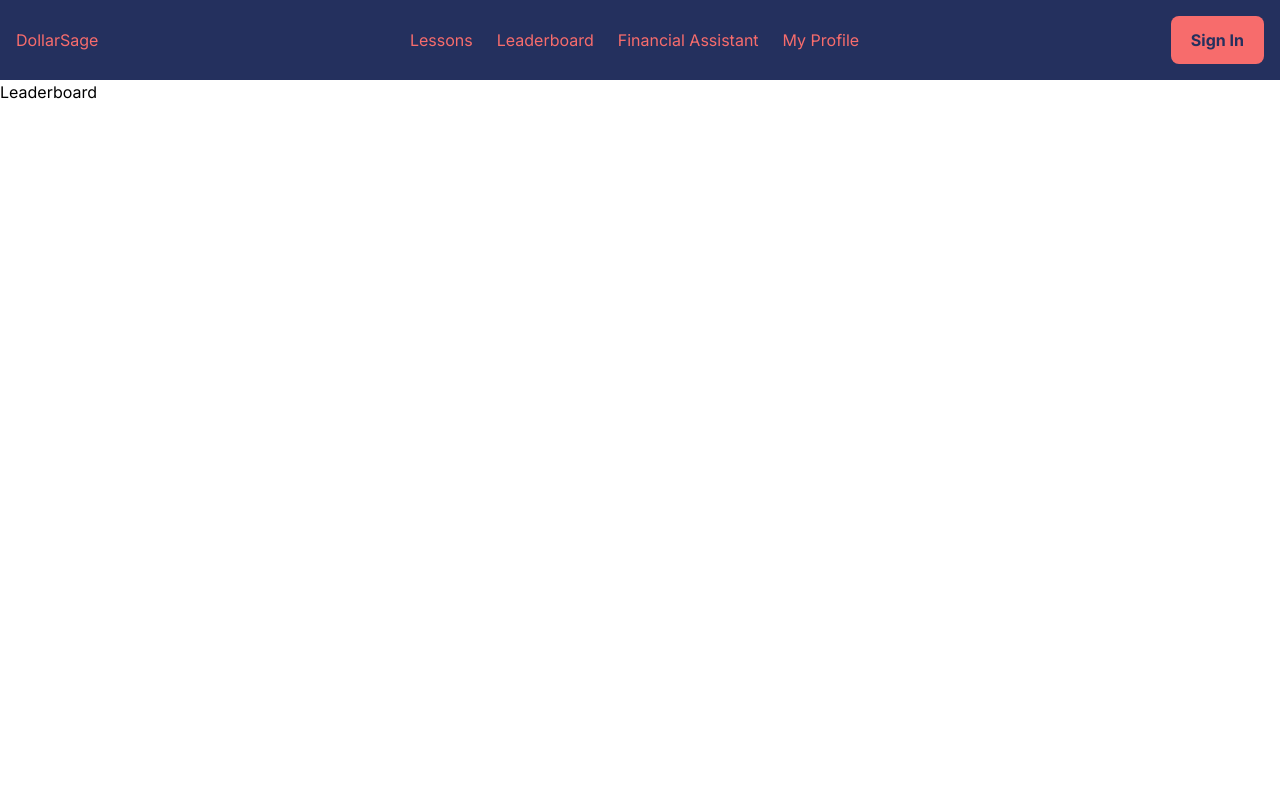
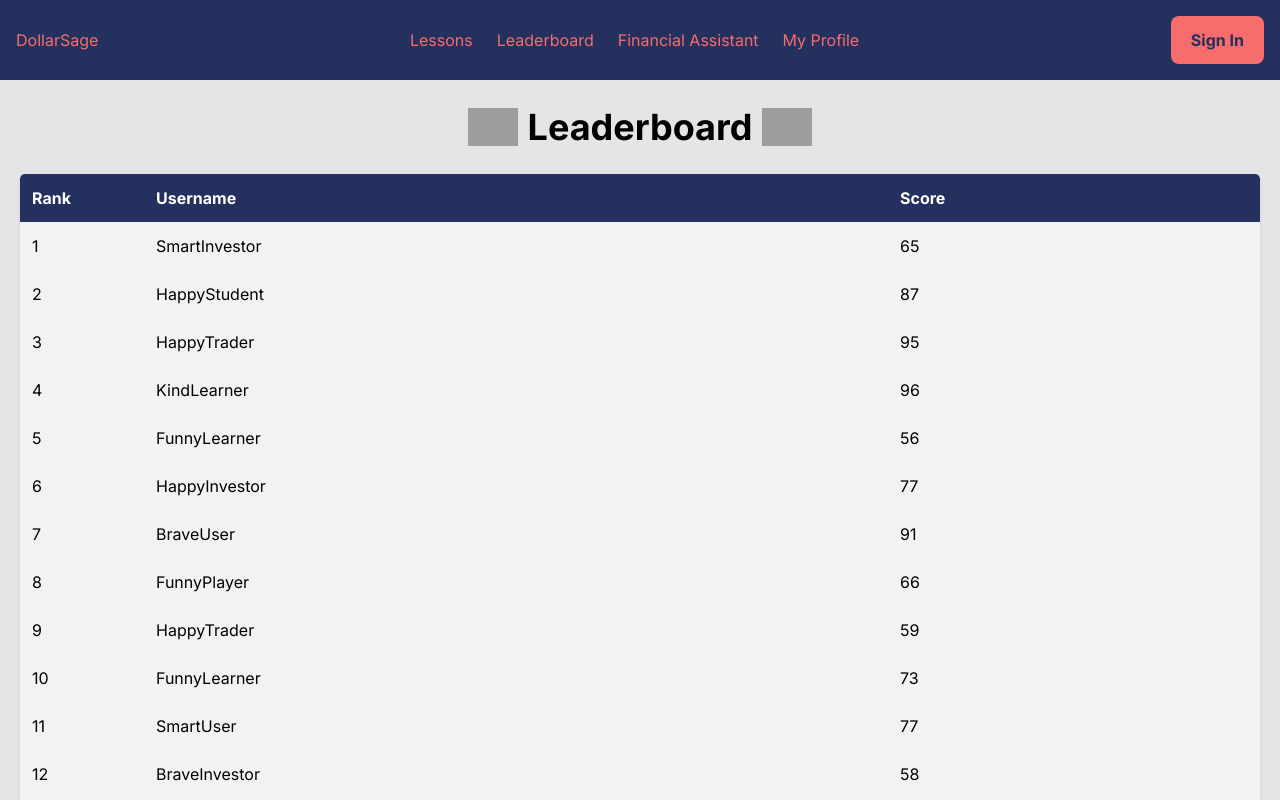
Before and after one commit to bmka20/DollarSage, a Next.js app in the folder dollarsage-app/: page /leaderboard in a window 1280 px wide. Shown: the top 800 px of the page. Built offline with nearby package versions, Linux system fonts and the light colour scheme; grey boxes are pictures that could not be loaded.

Commit message:
luka's leaderboard commits

```diff
--- a/dollarsage-app/app/leaderboard/page.tsx
+++ b/dollarsage-app/app/leaderboard/page.tsx
@@ -1,9 +1,129 @@
-import React from 'react'
+"use client"
+import React from 'react';
 
-const Leaderboard = () => {
+const generateRandomUsername = () => {
+  const adjectives = ['Happy', 'Lucky', 'Smart', 'Brave', 'Clever', 'Kind', 'Funny', 'Wise'];
+  const nouns = ['User', 'Player', 'Gamer', 'Student', 'Saver', 'Trader', 'Investor', 'Learner'];
+  const randomAdjective = adjectives[Math.floor(Math.random() * adjectives.length)];
+  const randomNoun = nouns[Math.floor(Math.random() * nouns.length)];
+  return `${randomAdjective}${randomNoun}`;
+};
+
+const generateRandomScore = () => {
+  return Math.floor(Math.random() * 51) + 50;
+};
+
+const generateLeaderboardData = () => {
+  const leaderboardData = [];
+  for (let i = 0; i < 25; i++) {
+    const username = generateRandomUsername();
+    const score = generateRandomScore();
+    leaderboardData.push({ username, score });
+  }
+  return leaderboardData;
+};
+
+const Leaderboard: React.FC = () => {
+  const leaderboardData = generateLeaderboardData();
+
   return (
-    <div>Leaderboard</div>
-  )
-}
+    <div className="leaderboard-container">
+      <div className="leaderboard-header">
+        <img src="/Users/lukaemeribe/Desktop/DollarSage/DollarSage/dollarsage-app/app/leaderboard/crown.png" alt="Crown" className="crown-image left" />
+        <h1 className="leaderboard-title">Leaderboard</h1>
+        <img src="/Users/lukaemeribe/Desktop/DollarSage/DollarSage/dollarsage-app/app/leaderboard/crown.png" alt="Crown" className="crown-image right" />
+      </div>
+      <table className="leaderboard-table">
+        <thead>
+          <tr>
+            <th>Rank</th>
+            <th>Username</th>
+            <th>Score</th>
+          </tr>
+        </thead>
+        <tbody>
+          {leaderboardData.map((user, index) => (
+            <tr key={user.username}>
+              <td className="rank-column">{index + 1}</td>
+              <td className="username-column">{user.username}</td>
+              <td className="score-column">{user.score}</td>
+            </tr>
+          ))}
+        </tbody>
+      </table>
 
-export default Leaderboard
+      <style jsx>{`
+        .leaderboard-container {
+          display: flex;
+          flex-direction: column;
+          align-items: center;
+          padding: 20px;
+          background-color: #E5E5E5; /* Custom background color */
+        }
+
+        .leaderboard-header {
+          display: flex;
+          align-items: center;
+          margin-bottom: 20px;
+        }
+
+        .crown-image {
+          width: 50px; /* Adjust the width as needed */
+          height: auto;
+        }
+
+        .left {
+          margin-right: 10px; /* Add margin to separate the image from the text */
+        }
+
+        .right {
+          margin-left: 10px; /* Add margin to separate the image from the text */
+        }
+
+        .leaderboard-title {
+          font-size: 36px; /* Custom font size */
+          font-weight: bold; /* Custom font weight */
+          margin: 0; /* Remove margin to align with the images */
+        }
+
+        .leaderboard-table {
+          width: 100%;
+          border-collapse: collapse;
+          border-radius: 5px;
+          overflow: hidden;
+          box-shadow: 0 2px 4px rgba(0, 0, 0, 0.1);
+          background-color: #fff; /* Background color for the table */
+        }
+
+        .leaderboard-table th,
+        .leaderboard-table td {
+          padding: 12px;
+          text-align: left;
+        }
+
+        .leaderboard-table th {
+          background-color: #24305E;
+          color: white;
+        }
+
+        .leaderboard-table td {
+          background-color: #F2F2F2;
+        }
+
+        .rank-column {
+          width: 10%;
+        }
+
+        .username-column {
+          width: 60%;
+        }
+
+        .score-column {
+          width: 30%;
+        }
+      `}</style>
+    </div>
+  );
+};
+
+export default Leaderboard;
```
Also changed, not shown: dollarsage-app/tsconfig.json (+18 -5 lines), dollarsage-app/app/leaderboard/crown.png (added), 1 other file (tests, documents, lock files or other folders).
